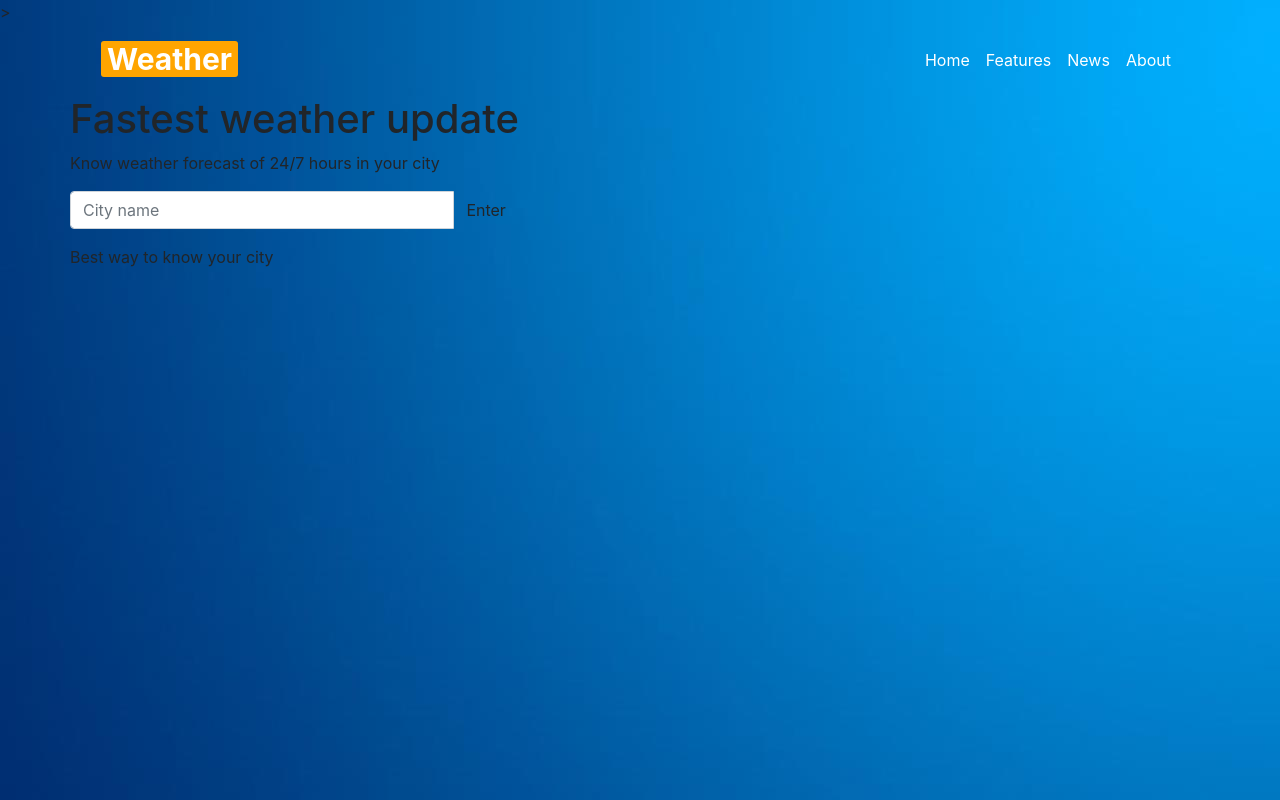
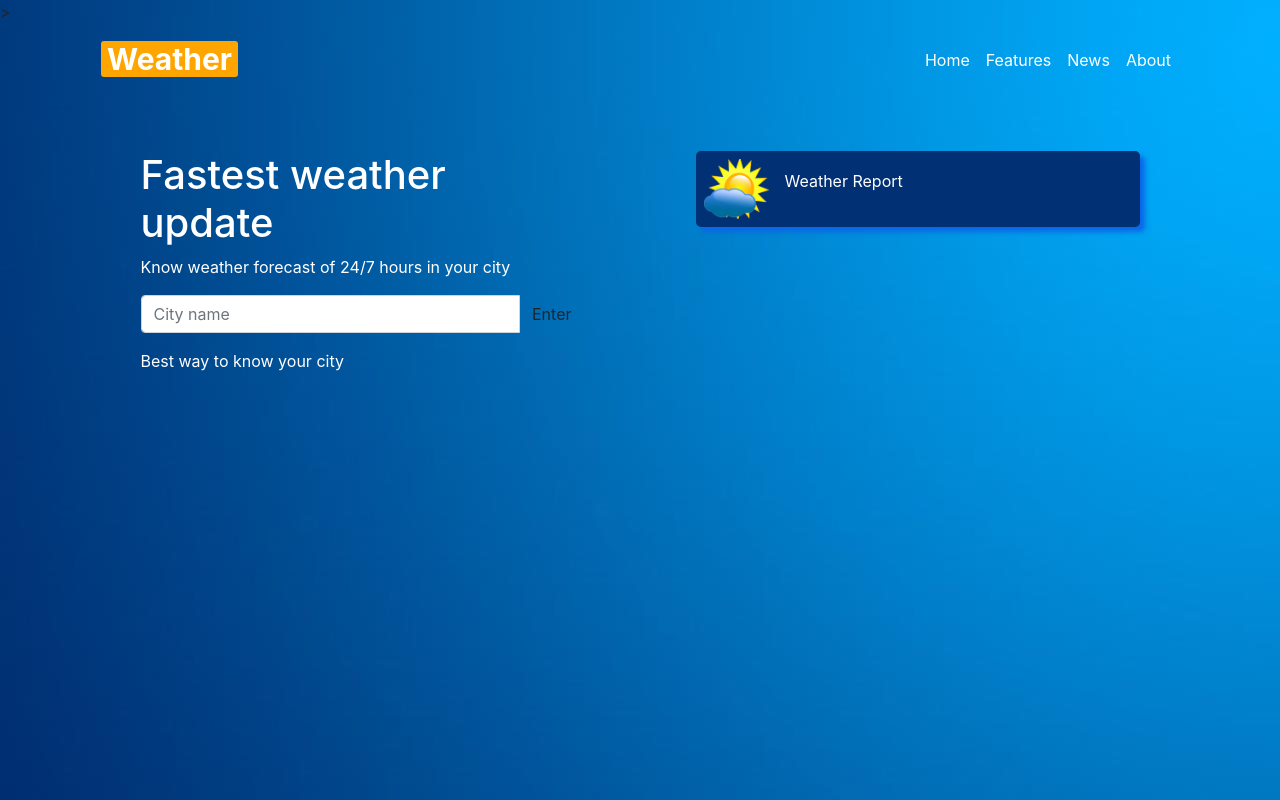
Before and after one commit to Kanis-Fatema-Shanta/weather.com, a plain HTML site: page index.html in a window 1280 px wide. Drawn offline with nearby package versions, Linux system fonts and the light colour scheme.

Commit message:
weather report

```diff
--- a/index.html
+++ b/index.html
@@ -54,6 +54,18 @@
             </div>
 
 
+             <!-- right -->
+             <div class="right-main-box">
+                <div class="head p-2 d-flex align-items-center">
+                    <div class="img">
+                        <img src="images/icon1.png" class="img-fluid" alt="">
+                    </div>
+                    <div class="heading ml-3">
+                        <h4S>Weather Report </h4>
+                            <p><span id="place"></span></p>
+                    </div>
+                </div>
+
 
 
 
--- a/style.css
+++ b/style.css
@@ -19,3 +19,30 @@ body{
 .navbar{
     color: white;
 }
+.row{
+    margin: 0px;
+    display: flex;
+    flex-wrap: wrap;
+}
+.left-main{
+    flex: 50%;
+    /* background-color: #6359DF; */
+    padding: 5%;
+    color: white;
+}
+
+.right-main-box{
+    /* background-color: #230697; */
+    flex: 50%;
+    padding: 5%;
+    color: white;
+}
+.head{
+    background-color: #013074;
+    border-radius: 5px;
+    box-shadow: 5px 5px 5px #0b67e7;
+}
+.head img{
+    height: 60px;
+    width: 65px;
+}
```
